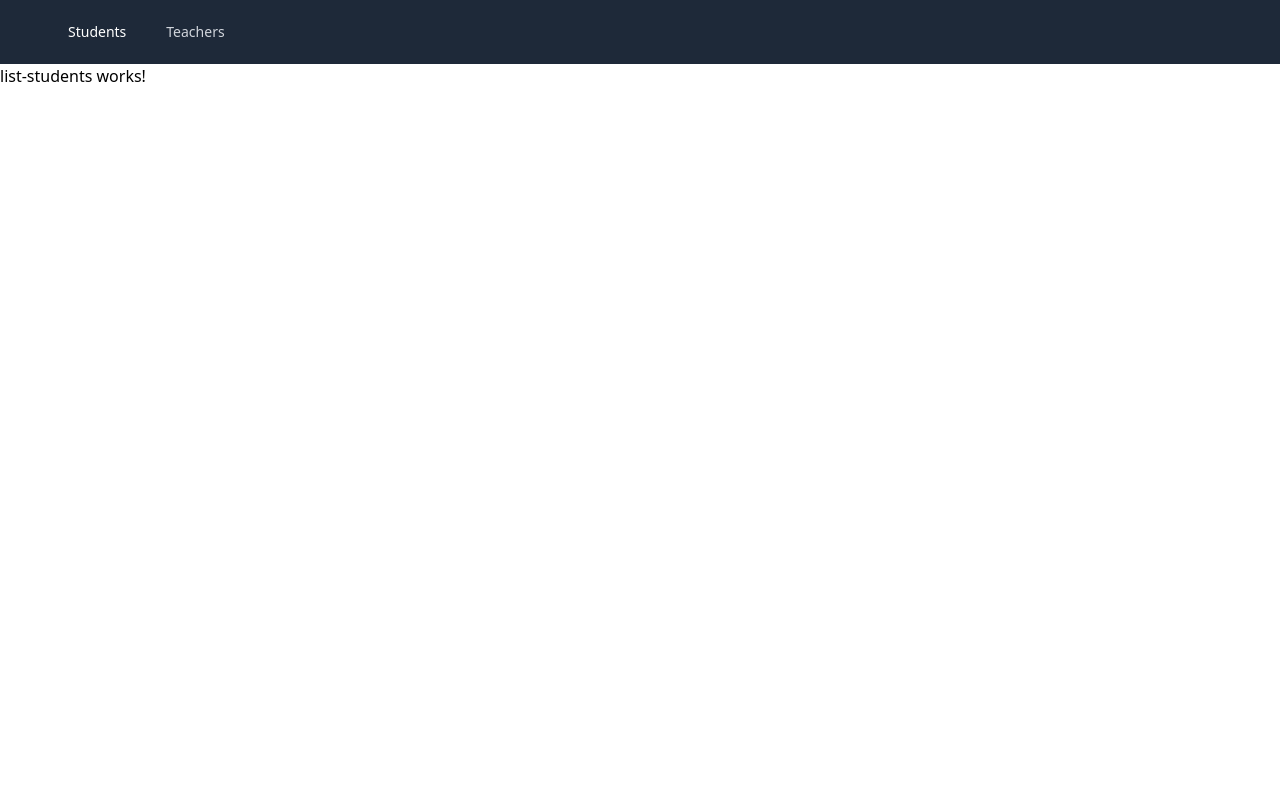
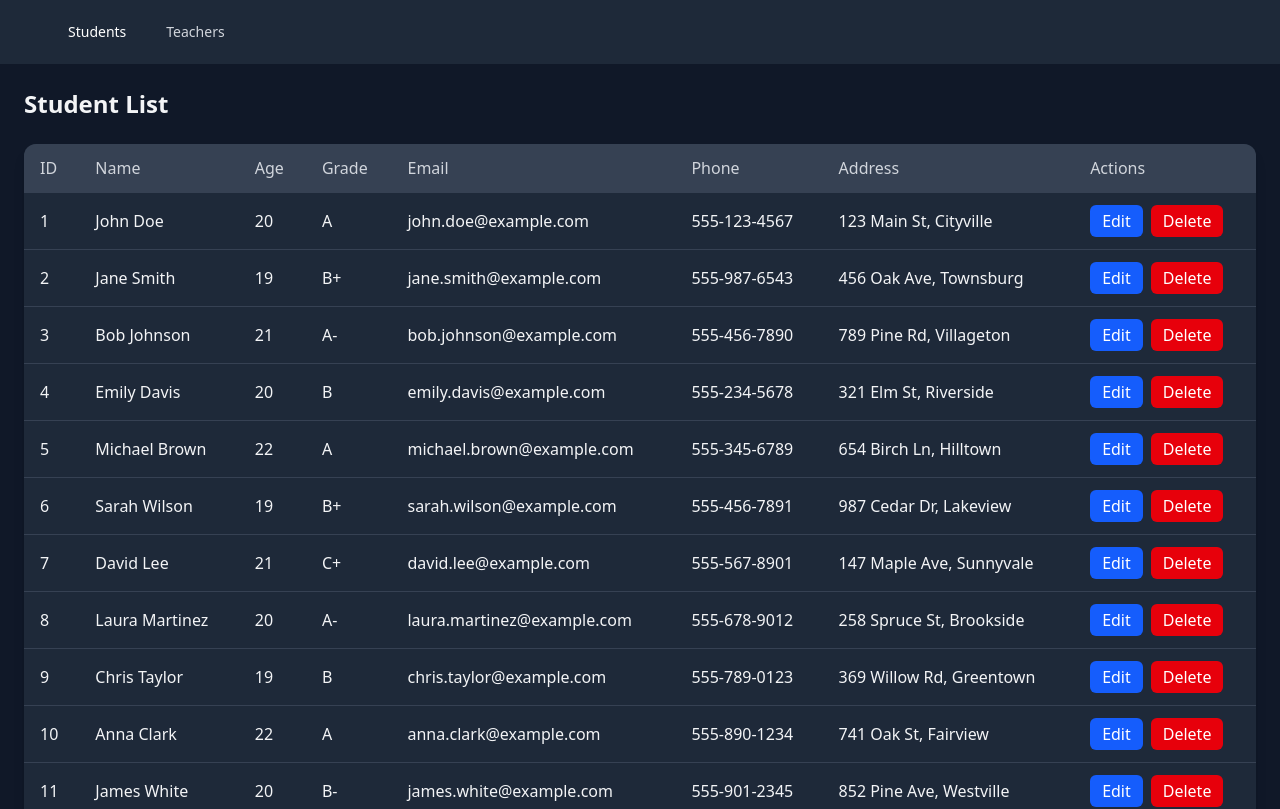
Before and after one commit to AbdessadekHM/school-console, an Angular app: page /students in a window 1280 px wide. Shown: the top 809 px of the page. Built offline with nearby package versions, Linux system fonts and the light colour scheme.

Commit message:
student list: add + delete

```diff
--- /dev/null
+++ b/src/app/core/services/student.service.ts
@@ -0,0 +1,233 @@
+import {Injectable} from '@angular/core';
+import {Student} from "../models/student.module";
+
+@Injectable({
+  providedIn: 'root'
+})
+export class StudentService {
+  private students: Student[] = [
+    {
+      id: 1,
+      name: 'John Doe',
+      age: 20,
+      grade: 'A',
+      address: '123 Main St, Cityville',
+      phoneNumber: '555-123-4567',
+      email: 'john.doe@example.com'
+    },
+    {
+      id: 2,
+      name: 'Jane Smith',
+      age: 19,
+      grade: 'B+',
+      address: '456 Oak Ave, Townsburg',
+      phoneNumber: '555-987-6543',
+      email: 'jane.smith@example.com'
+    },
+    {
+      id: 3,
+      name: 'Bob Johnson',
+      age: 21,
+      grade: 'A-',
+      address: '789 Pine Rd, Villageton',
+      phoneNumber: '555-456-7890',
+      email: 'bob.johnson@example.com'
+    },
+    {
+      id: 4,
+      name: 'Emily Davis',
+      age: 20,
+      grade: 'B',
+      address: '321 Elm St, Riverside',
+      phoneNumber: '555-234-5678',
+      email: 'emily.davis@example.com'
+    },
+    {
+      id: 5,
+      name: 'Michael Brown',
+      age: 22,
+      grade: 'A',
+      address: '654 Birch Ln, Hilltown',
+      phoneNumber: '555-345-6789',
+      email: 'michael.brown@example.com'
+    },
+    {
+      id: 6,
+      name: 'Sarah Wilson',
+      age: 19,
+      grade: 'B+',
+      address: '987 Cedar Dr, Lakeview',
+      phoneNumber: '555-456-7891',
+      email: 'sarah.wilson@example.com'
+    },
+    {
+      id: 7,
+      name: 'David Lee',
+      age: 21,
+      grade: 'C+',
+      address: '147 Maple Ave, Sunnyvale',
+      phoneNumber: '555-567-8901',
+      email: 'david.lee@example.com'
+    },
+    {
+      id: 8,
+      name: 'Laura Martinez',
+      age: 20,
+      grade: 'A-',
+      address: '258 Spruce St, Brookside',
+      phoneNumber: '555-678-9012',
+      email: 'laura.martinez@example.com'
+    },
+    {
+      id: 9,
+      name: 'Chris Taylor',
+      age: 19,
+      grade: 'B',
+      address: '369 Willow Rd, Greentown',
+      phoneNumber: '555-789-0123',
+      email: 'chris.taylor@example.com'
+    },
+    {
+      id: 10,
+      name: 'Anna Clark',
+      age: 22,
+      grade: 'A',
+      address: '741 Oak St, Fairview',
+      phoneNumber: '555-890-1234',
+      email: 'anna.clark@example.com'
+    },
+    {
+      id: 11,
+      name: 'James White',
+      age: 20,
+      grade: 'B-',
+      address: '852 Pine Ave, Westville',
+      phoneNumber: '555-901-2345',
+      email: 'james.white@example.com'
+    },
+    {
+      id: 12,
+      name: 'Megan Harris',
+      age: 21,
+      grade: 'A-',
+      address: '963 Elm Dr, Northside',
+      phoneNumber: '555-012-3456',
+      email: 'megan.harris@example.com'
+    },
+    {
+      id: 13,
+      name: 'Ryan Walker',
+      age: 19,
+      grade: 'C',
+      address: '159 Cedar Ln, Easttown',
+      phoneNumber: '555-123-4568',
+      email: 'ryan.walker@example.com'
+    },
+    {
+      id: 14,
+      name: 'Sophie Young',
+      age: 20,
+      grade: 'B+',
+      address: '753 Maple Rd, Southburg',
+      phoneNumber: '555-234-5679',
+      email: 'sophie.young@example.com'
+    },
+    {
+      id: 15,
+      name: 'Ethan Allen',
+      age: 22,
+      grade: 'A',
+      address: '486 Birch St, Midtown',
+      phoneNumber: '555-345-6780',
+      email: 'ethan.allen@example.com'
+    },
+    {
+      id: 16,
+      name: 'Olivia King',
+      age: 19,
+      grade: 'B',
+      address: '297 Spruce Ave, Uptown',
+      phoneNumber: '555-456-7892',
+      email: 'olivia.king@example.com'
+    },
+    {
+      id: 17,
+      name: 'Noah Scott',
+      age: 21,
+      grade: 'A-',
+      address: '681 Willow Dr, Downtown',
+      phoneNumber: '555-567-8902',
+      email: 'noah.scott@example.com'
+    },
+    {
+      id: 18,
+      name: 'Isabella Green',
+      age: 20,
+      grade: 'B+',
+      address: '372 Oak Ln, Parkside',
+      phoneNumber: '555-678-9013',
+      email: 'isabella.green@example.com'
+    },
+    {
+      id: 19,
+      name: 'Liam Adams',
+      age: 19,
+      grade: 'C+',
+      address: '546 Pine St, Bayside',
+      phoneNumber: '555-789-0124',
+      email: 'liam.adams@example.com'
+    },
+    {
+      id: 20,
+      name: 'Mia Baker',
+      age: 22,
+      grade: 'A',
+      address: '819 Cedar Ave, Hillcrest',
+      phoneNumber: '555-890-1235',
+      email: 'mia.baker@example.com'
+    },
+    {
+      id: 21,
+      name: 'Lucas Carter',
+      age: 20,
+      grade: 'B',
+      address: '273 Elm Rd, Crestview',
+      phoneNumber: '555-901-2346',
+      email: 'lucas.carter@example.com'
+    },
+    {
+      id: 22,
+      name: 'Ava Nelson',
+      age: 21,
+      grade: 'A-',
+      address: '927 Maple St, Riverbend',
+      phoneNumber: '555-012-3457',
+      email: 'ava.nelson@example.com'
+    },
+    {
+      id: 23,
+      name: 'Mason Wright',
+      age: 19,
+      grade: 'B+',
+      address: '648 Birch Ave, Lakeside',
+      phoneNumber: '555-123-4569',
+      email: 'mason.wright@example.com'
+    }
+  ];
+
+  constructor() {
+  }
+
+  getStudents(): Student[] {
+    return this.students;
+  }
+
+  deleteStudent(id: number) {
+    const index = this.students.findIndex(student => student.id === id);
+    if (index !== -1) {
+      this.students.splice(index, 1);
+      console.log({splice: this.students})
+    }
+
+  }
+}
--- a/src/app/feature/student/list-students/list-students.component.html
+++ b/src/app/feature/student/list-students/list-students.component.html
@@ -1 +1,41 @@
-<p>list-students works!</p>
+<div class="mx-auto p-6 bg-gray-900 min-h-screen text-gray-100">
+  <h2 class="text-2xl font-bold mb-6 text-gray-100">Student List</h2>
+
+  <table class="student-table w-full border-separate border-spacing-0 rounded-xl overflow-hidden bg-gray-800 shadow-lg">
+    <thead>
+    <tr class="bg-gray-700 text-gray-300">
+      <th class="py-3 px-4 text-left font-medium">ID</th>
+      <th class="py-3 px-4 text-left font-medium">Name</th>
+      <th class="py-3 px-4 text-left font-medium">Age</th>
+      <th class="py-3 px-4 text-left font-medium">Grade</th>
+      <th class="py-3 px-4 text-left font-medium">Email</th>
+      <th class="py-3 px-4 text-left font-medium">Phone</th>
+      <th class="py-3 px-4 text-left font-medium">Address</th>
+      <th class="py-3 px-4 text-left font-medium">Actions</th>
+    </tr>
+    </thead>
+    <tbody>
+    <tr *ngFor="let student of students" class="hover:bg-gray-700 transition-colors duration-200">
+      <td class="py-3 px-4 border-t border-gray-700">{{ student.id }}</td>
+      <td class="py-3 px-4 border-t border-gray-700">{{ student.name }}</td>
+      <td class="py-3 px-4 border-t border-gray-700">{{ student.age }}</td>
+      <td class="py-3 px-4 border-t border-gray-700">{{ student.grade }}</td>
+      <td class="py-3 px-4 border-t border-gray-700">{{ student.email }}</td>
+      <td class="py-3 px-4 border-t border-gray-700">{{ student.phoneNumber }}</td>
+      <td class="py-3 px-4 border-t border-gray-700">{{ student.address }}</td>
+      <td class="py-3 px-4 border-t border-gray-700 actions flex space-x-2">
+        <button  class="edit-btn bg-blue-600 hover:bg-blue-500 text-white px-3 py-1 rounded-md transition-colors duration-200 cursor-pointer">Edit</button>
+        <button (click)="delete(student.id)" class="delete-btn bg-red-600 hover:bg-red-500 text-white px-3 py-1 rounded-md transition-colors duration-200 cursor-pointer">Delete</button>
+      </td>
+    </tr>
+    </tbody>
+  </table>
+
+  <div *ngIf="students.length === 0" class="no-students text-center py-10 text-gray-400 text-lg">
+    No students found
+  </div>
+
+  <div class="add-btn-container mt-6 flex justify-end">
+    <button class="add-btn bg-gradient-to-r from-purple-600 to-blue-600 hover:from-purple-500 hover:to-blue-500 text-white px-6 py-2 rounded-md transition-all duration-200 shadow-md hover:shadow-lg">Add New Student</button>
+  </div>
+</div>
--- a/src/app/feature/student/list-students/list-students.component.ts
+++ b/src/app/feature/student/list-students/list-students.component.ts
@@ -1,11 +1,24 @@
-import { Component } from '@angular/core';
+import {Component, OnInit} from '@angular/core';
+import {StudentService} from "../../../core/services/student.service";
+import { Student } from '../../../core/models/student.module';
 
 @Component({
   selector: 'app-list-students',
   templateUrl: './list-students.component.html',
-  styleUrl: './list-students.component.css',
   standalone: false,
 })
-export class ListStudentsComponent {
+export class ListStudentsComponent implements OnInit{
 
+  students!: Student[];
+
+  constructor(private studentService: StudentService) {
+  }
+
+  ngOnInit(): void {
+    this.students = this.studentService.getStudents();
+  }
+
+  delete(id: number) {
+    this.studentService.deleteStudent(id);
+  }
 }
```
Also changed, not shown: src/app/app.module.ts (+1 -6 lines), src/app/core/models/student.module.ts (added, +9 -0 lines), src/app/feature/student/list-students/list-students.component.css (deleted), 1 other file (tests, documents, lock files or other folders).
